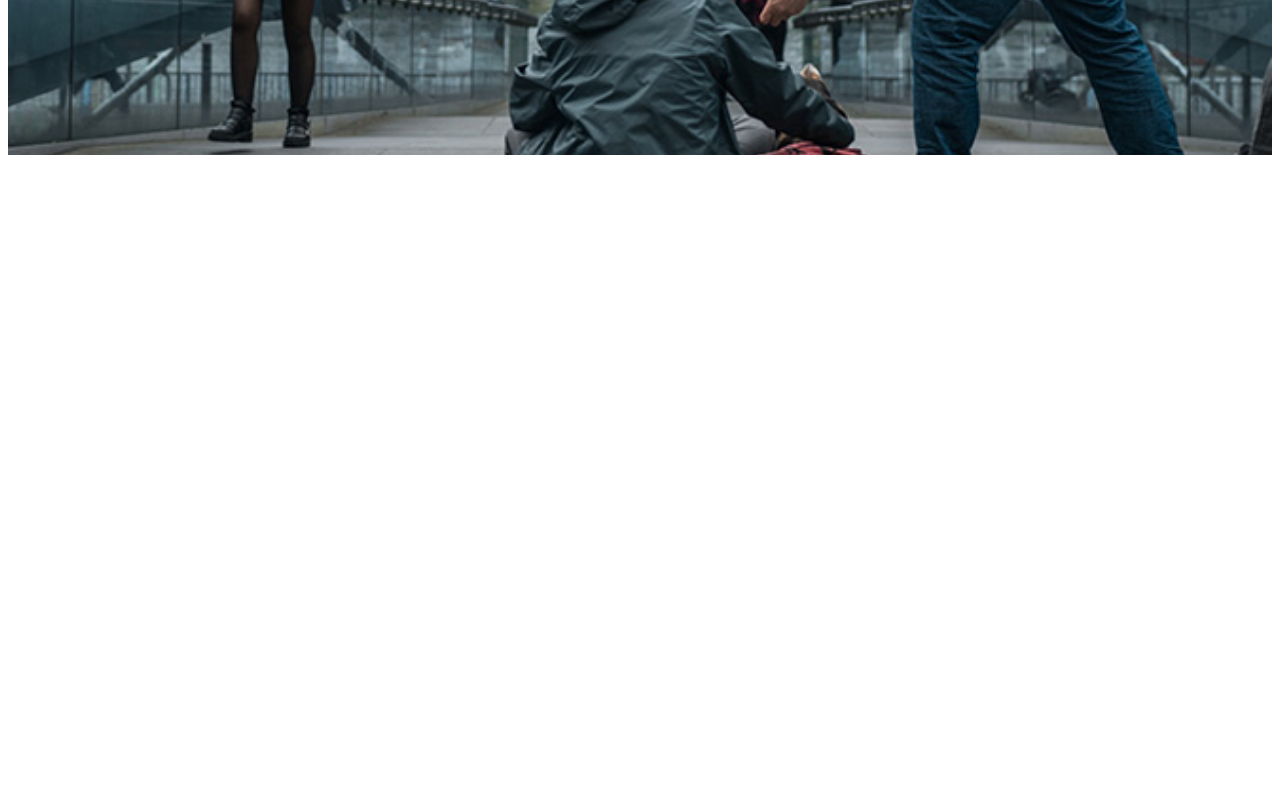
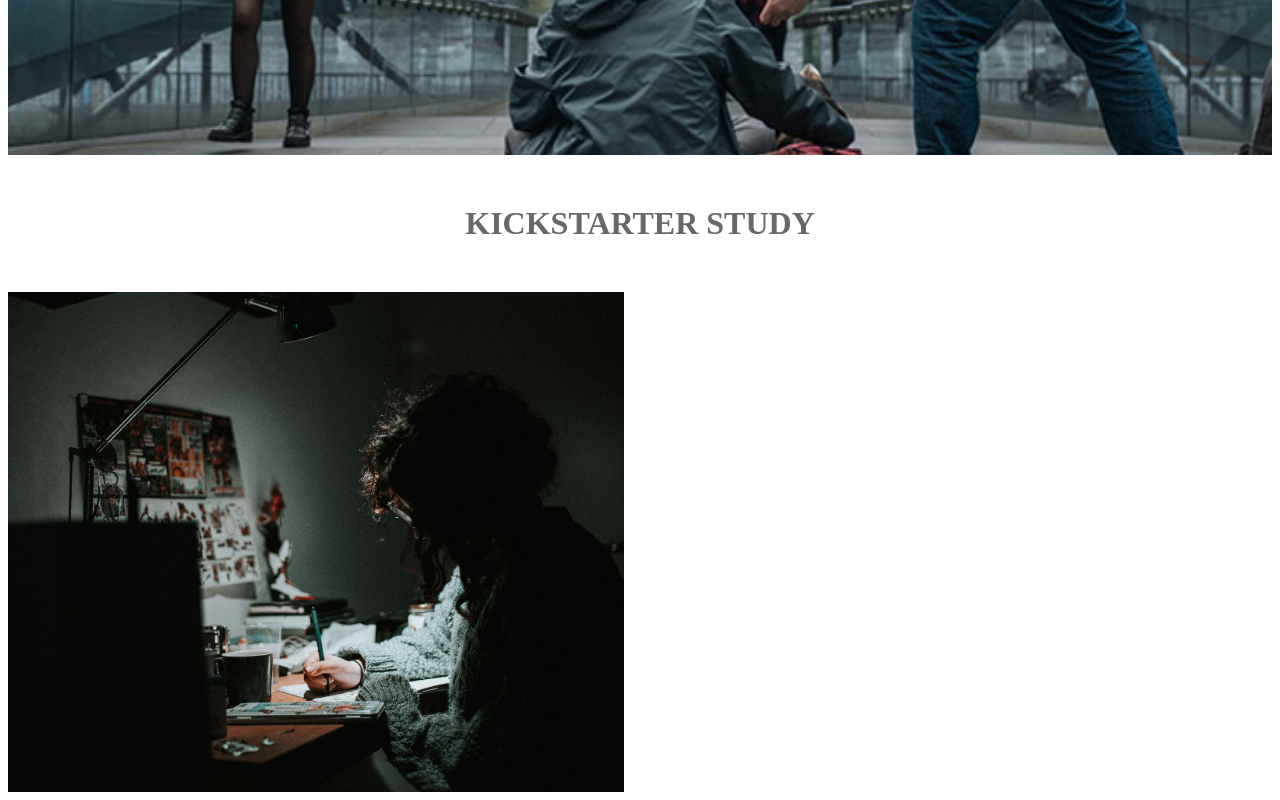
Before and after one commit to ravenusmc/kickstarter, a Vue app in the folder client/: page / in a window 1280 px wide. Shown: the part 503-1303 px from the top of the page. Before the commit the page ends 800 px from the top, so only its background shows below. Built offline with nearby package versions, Linux system fonts and the light colour scheme.

Commit message:
working on explanation area

```diff
--- a/client/src/App.vue
+++ b/client/src/App.vue
@@ -16,4 +16,7 @@ export default {
 </script>
 
 <style>
+.center {
+  text-align: center;
+}
 </style>
--- a/client/src/components/generic/Header.vue
+++ b/client/src/components/generic/Header.vue
@@ -61,7 +61,7 @@ nav {
   position: relative;
   width: calc(95%);
   margin: 10px 0;
-  background: #138AEF;
+  background: #05ce78;
   z-index: 1;
   text-align: right;
   padding-right: 2%;
--- a/client/src/components/home/Explanation.vue
+++ b/client/src/components/home/Explanation.vue
@@ -1,11 +1,20 @@
 <template>
   <div>
+
+    <div class='explanationPageTitle center'>
+      <h1>KickStarter Study</h1>
+    </div>
+
     <section>
-      <div>
+
+      <div id='pic_div'>
       </div>
-      <div>
+
+      <div id='purpose_div'>
       </div>
+
     </section>
+
   </div>
 </template>
 
@@ -18,9 +27,25 @@ export default {
 </script>
 
 <style scoped>
+
+.explanationPageTitle {
+  margin-top: 50px;
+  text-transform: uppercase;
+  color: #656969;
+}
+
 section {
+  margin-top: 50px;
   display: grid;
   grid-template-columns: 1fr 1fr;
   grid-gap: 2em;
 }
+
+#pic_div {
+  background-image: url('../../assets/images/hardwork.jpg');
+  height: 500px;
+  background-size: cover;
+  background-position: center;
+  background-repeat: no-repeat;
+}
 </style>
```
Also changed, not shown: client/src/assets/images/hardwork.jpg (added).
